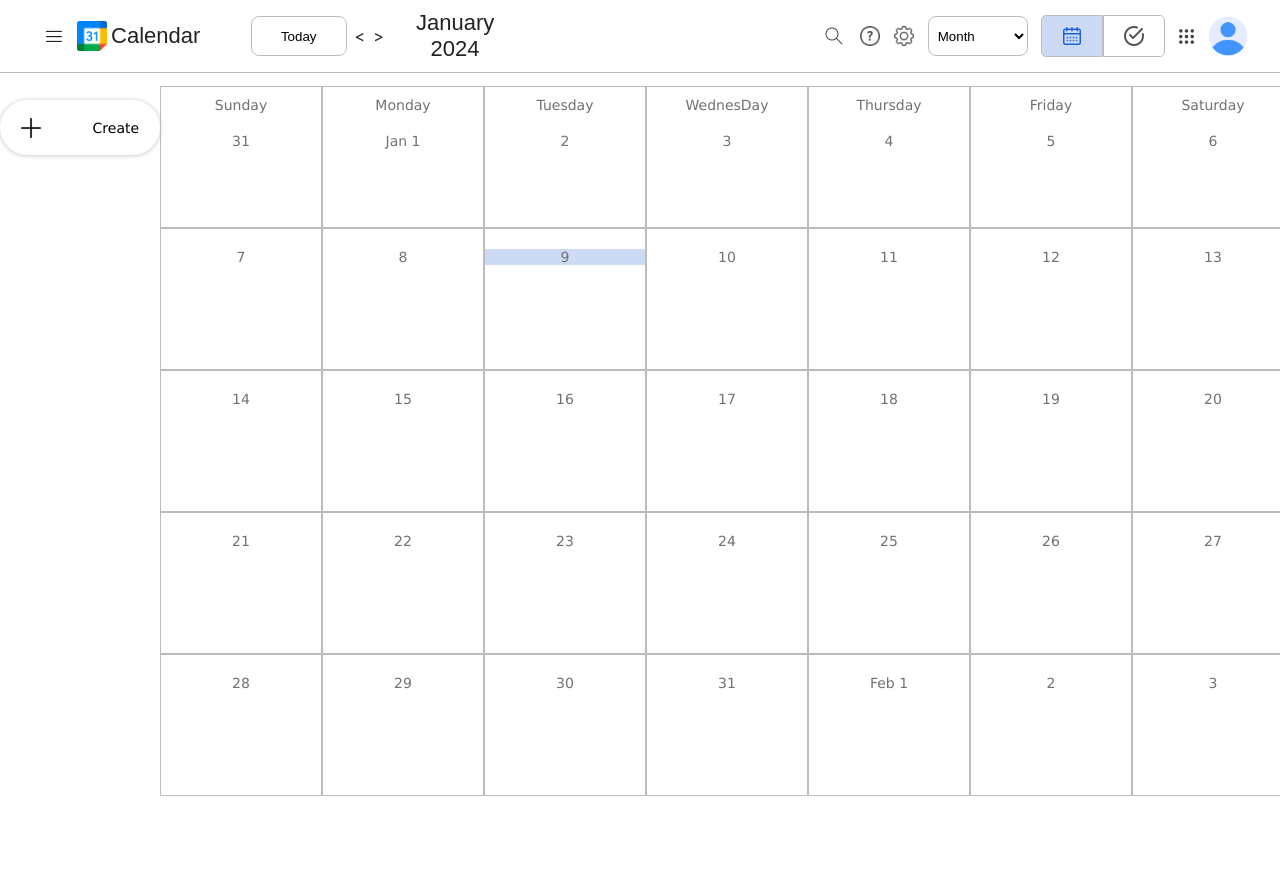
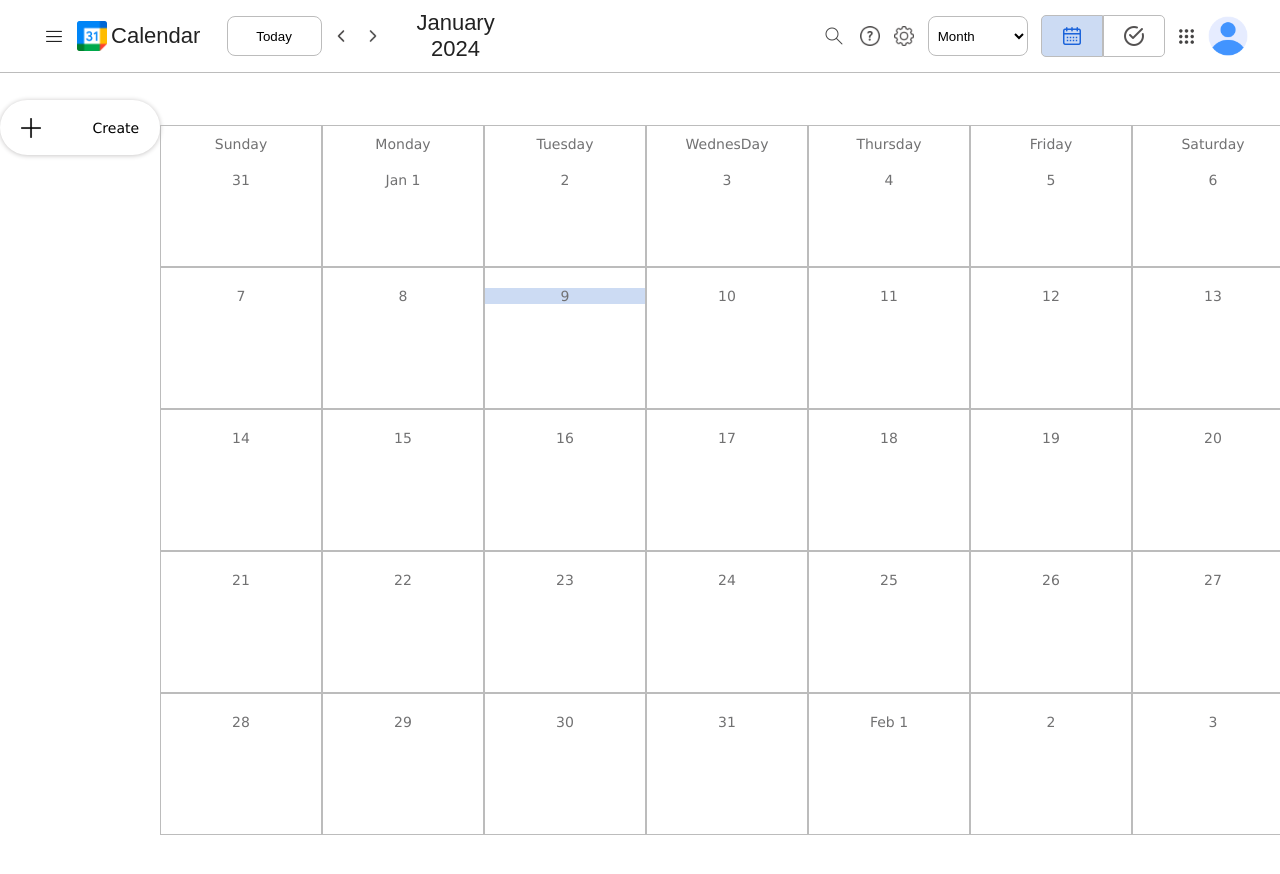
Before and after one commit to Sananda05/google-calendar, a React (Create React App) app: page / in a window 1280 px wide. Shown: the top 874 px of the page. Built offline with nearby package versions, Linux system fonts and the light colour scheme.

Commit message:
completed calendar navigation and refactored the code. separated the necessary functions in utils folder

```diff
--- a/src/App.js
+++ b/src/App.js
@@ -1,22 +1,28 @@
 import "./App.css";
+import { useState } from "react";
 import CalendarView from "./component/calendar-view/CalenderView";
 import Navbar from "./component/navbar/Navbar";
 import RightsideBar from "./component/sidebar/RightsideBar";
 import LeftSideBar from "./component/sidebar/LeftSideBar";
 
 function App() {
-  // task
-
-  // task of the session
+  const [selectedDate, setSelectedDate] = useState(new Date());
+  const [sideCalendarDate, setSideCalendarDate] = useState(new Date());
 
   return (
     <div className="App">
       <div className="navbar_container">
-        <Navbar />
+        <Navbar selectedDate={selectedDate} setSelectedDate={setSelectedDate} />
       </div>
       <div className="body_container">
-        <LeftSideBar />
-        <CalendarView />
+        <LeftSideBar
+          selectedDate={sideCalendarDate}
+          setSelectedDate={setSideCalendarDate}
+        />
+        <CalendarView
+          selectedDate={selectedDate}
+          setSelectedDate={setSelectedDate}
+        />
         <RightsideBar />
       </div>
     </div>
--- a/src/component/Dateview.jsx
+++ b/src/component/Dateview.jsx
@@ -1,22 +1,10 @@
 import { getDate, getMonth, isFirstDayOfMonth, isToday } from "date-fns";
 
-const monthList = [
-  "Jan",
-  "Feb",
-  "Mar",
-  "Apr",
-  "May",
-  "Jun",
-  "Jul",
-  "Aug",
-  "Sep",
-  "Oct",
-  "Nov",
-  "Dec",
-];
-
+import { monthList } from "../data";
 const Dateview = ({ date, day }) => {
   const isFirstDay = isFirstDayOfMonth(date);
+
+  console.log(day, "Day");
 
   return (
     <div className="grid_item">
--- a/src/component/calendar-view/CalendarView.css
+++ b/src/component/calendar-view/CalendarView.css
@@ -3,7 +3,7 @@
     display: grid;
     grid-template-columns: repeat(7, 1fr);
     grid-template-rows: repeat(5, 1fr);
-    margin-top: -79px;
+    /* margin-top: -79px; */
 
 }
 
--- a/src/component/calendar-view/CalenderView.jsx
+++ b/src/component/calendar-view/CalenderView.jsx
@@ -1,48 +1,13 @@
+import { useState } from "react";
+
 import "./CalendarView.css";
 
 import Dateview from "../Dateview";
 
-import {
-  startOfMonth,
-  endOfMonth,
-  startOfWeek,
-  endOfWeek,
-  eachDayOfInterval,
-  isToday,
-} from "date-fns";
-import { useState } from "react";
+import { dayList } from "../../data";
+import { fetchCalendarDates } from "../../utils/fetch-data";
 
-const CalendarView = () => {
-  const [today, setToday] = useState("");
-  const fetchCalendarDates = (selectedDate) => {
-    const firstDayOfMonth = startOfMonth(selectedDate);
-    const lastDayOfMonth = endOfMonth(selectedDate);
-
-    const startOfFirstWeek = startOfWeek(firstDayOfMonth);
-    const endOfLastWeek = endOfWeek(lastDayOfMonth);
-
-    const calendarDates = eachDayOfInterval({
-      start: startOfFirstWeek,
-      end: endOfLastWeek,
-    });
-
-    return calendarDates.map((date) => ({
-      date,
-    }));
-  };
-
-  const dayList = [
-    "Sunday",
-    "Monday",
-    "Tuesday",
-    "WednesDay",
-    "Thursday",
-    "Friday",
-    "Saturday",
-  ];
-
-  // Example usage
-  const selectedDate = new Date(); // Replace with your selected date
+const CalendarView = ({ selectedDate, setSelectedDate }) => {
   const calendarDates = fetchCalendarDates(selectedDate);
 
   console.log("Calendar Dates:", calendarDates);
--- a/src/component/navbar/Navbar.css
+++ b/src/component/navbar/Navbar.css
@@ -53,7 +53,7 @@
     width: 35%;
 }
 .navbar_left_second_content{
-    width: 55%;
+    width: 60%;
     gap: .5rem;
 }
 
@@ -76,6 +76,29 @@
 
   /* Add hover effect */
   .hamburger_container:hover {
+    background-color: #dfdfdf;
+    border-radius: 50%;
+  }
+
+
+  .navigation_button_container{
+    display: flex;
+    align-items: center;
+    justify-content: center;
+    width: 25px; /* Adjust the size as needed */
+    height: 25px;
+    cursor: pointer;
+  }
+
+  .navigation_button{
+    height: 20px;
+    width: 20px;
+    cursor: pointer;
+    position: relative;
+    transition: background-color 0.3s ease;
+  }
+
+  .navigation_button_container:hover{
     background-color: #dfdfdf;
     border-radius: 50%;
   }
--- a/src/component/navbar/Navbar.jsx
+++ b/src/component/navbar/Navbar.jsx
@@ -12,8 +12,17 @@ import calendarIcon from "../../assets/icons/calendar.png";
 import tickIcon from "../../assets/icons/correct.png";
 import dotMenuIcon from "../../assets/icons/dots-menu.png";
 import userIcon from "../../assets/icons/user.png";
+import leftIcon from "../../assets/icons/left.png";
+import rightIcon from "../../assets/icons/right.png";
 
-function Navbar() {
+import {
+  handleNextMonthChange,
+  handlePrevMonthChange,
+} from "../../utils/calendar-navigation";
+
+import { format } from "date-fns";
+
+function Navbar({ selectedDate, setSelectedDate }) {
   return (
     <div className="header">
       <nav className="navbar">
@@ -32,9 +41,29 @@ function Navbar() {
 
           <div className="navbar_left_second_content">
             <button className="navbar_today_button">Today</button>
-            <p style={{ color: "#222222", cursor: "pointer" }}> {"<"} </p>
-            <p style={{ color: "#222222", cursor: "pointer" }}> {">"} </p>
-            <h2 className="navbar_title">January 2024</h2>
+            <div className="navigation_button_container">
+              <img
+                src={leftIcon}
+                alt="left"
+                className="navigation_button"
+                onClick={(e) =>
+                  handlePrevMonthChange({ e, selectedDate, setSelectedDate })
+                }
+              />
+            </div>
+            <div className="navigation_button_container">
+              <img
+                src={rightIcon}
+                alt="right"
+                className="navigation_button"
+                onClick={(e) =>
+                  handleNextMonthChange({ e, selectedDate, setSelectedDate })
+                }
+              />
+            </div>
+            <h2 className="navbar_title">
+              <span>{format(selectedDate, "MMMM yyyy")}</span>
+            </h2>
           </div>
         </div>
 
--- /dev/null
+++ b/src/data.js
@@ -0,0 +1,24 @@
+export const monthList = [
+  "Jan",
+  "Feb",
+  "Mar",
+  "Apr",
+  "May",
+  "Jun",
+  "Jul",
+  "Aug",
+  "Sep",
+  "Oct",
+  "Nov",
+  "Dec",
+];
+
+export const dayList = [
+  "Sunday",
+  "Monday",
+  "Tuesday",
+  "WednesDay",
+  "Thursday",
+  "Friday",
+  "Saturday",
+];
--- /dev/null
+++ b/src/utils/calendar-navigation.js
@@ -0,0 +1,11 @@
+import { addMonths, subMonths } from "date-fns";
+
+export const handleNextMonthChange = ({ e, selectedDate, setSelectedDate }) => {
+  e.preventDefault();
+  setSelectedDate(addMonths(selectedDate, 1));
+};
+
+export const handlePrevMonthChange = ({ e, selectedDate, setSelectedDate }) => {
+  e.preventDefault();
+  setSelectedDate(subMonths(selectedDate, 1));
+};
--- /dev/null
+++ b/src/utils/fetch-data.js
@@ -0,0 +1,24 @@
+import {
+  startOfMonth,
+  endOfMonth,
+  startOfWeek,
+  endOfWeek,
+  eachDayOfInterval,
+} from "date-fns";
+
+export const fetchCalendarDates = (selectedDate) => {
+  const firstDayOfMonth = startOfMonth(selectedDate);
+  const lastDayOfMonth = endOfMonth(selectedDate);
+
+  const startOfFirstWeek = startOfWeek(firstDayOfMonth);
+  const endOfLastWeek = endOfWeek(lastDayOfMonth);
+
+  const calendarDates = eachDayOfInterval({
+    start: startOfFirstWeek,
+    end: endOfLastWeek,
+  });
+
+  return calendarDates.map((date) => ({
+    date,
+  }));
+};
```
Also changed, not shown: src/assets/icons/left.png (added), src/assets/icons/right.png (added).
